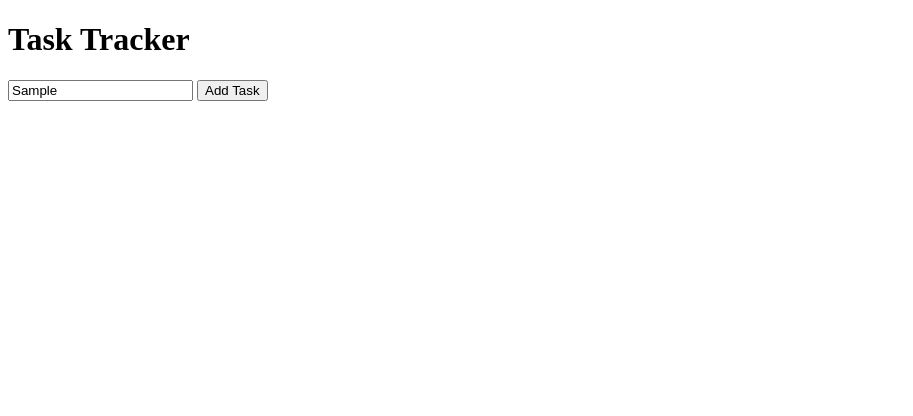
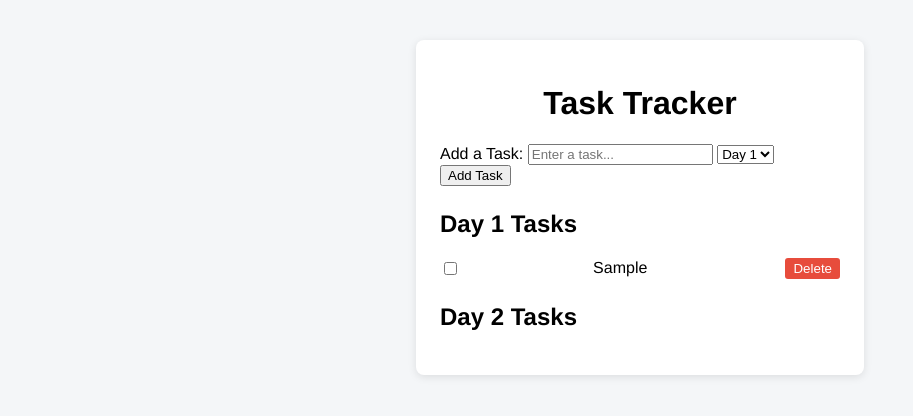
Before and after one commit to ergashruzehaji/Task-Tracker, a plain HTML site: page index.html in a window 1280 px wide. Both pictures are taken after typing "Sample" into the empty fields and a click on the button "Add Task". Shown: the whole page, without its empty margins (0-913 px from the left). Drawn offline with Linux system fonts and the light colour scheme.

Commit message:
Update index.html with new content

```diff
--- a/index.html
+++ b/index.html
@@ -1,23 +1,38 @@
-<!DOCTYPE html PUBLIC "-//W3C//DTD HTML 4.01//EN" "http://www.w3.org/TR/html4/strict.dtd">
-<html>
+<!DOCTYPE html>
+<html lang="en">
 <head>
-  <meta http-equiv="Content-Type" content="text/html; charset=utf-8">
+  <meta charset="UTF-8">
   <meta http-equiv="Content-Style-Type" content="text/css">
   <title>Task Tracker</title>
-  <meta name="Generator" content="Cocoa HTML Writer">
-  <meta name="CocoaVersion" content="2575.7">
-  <style type="text/css">
-    p.p1 {margin: 0.0px 0.0px 0.0px 0.0px; font: 12.0px Helvetica}
+  <meta name="viewport" content="width=device-width, initial-scale=1.0">
+  <style>
+    body { font-family: Helvetica, Arial, sans-serif; background: #f4f6f8; }
+    .container { max-width: 400px; margin: 40px auto; background: #fff; padding: 24px; border-radius: 8px; box-shadow: 0 2px 8px rgba(0,0,0,0.1);}
+    h1 { text-align: center; }
+    ul { list-style: none; padding: 0; }
+    li { display: flex; align-items: center; justify-content: space-between; margin: 6px 0; }
+    .completed span { text-decoration: line-through; color: #888; }
+    .delete-task { margin-left: 10px; background: #e74c3c; color: #fff; border: none; padding: 3px 8px; cursor: pointer; border-radius: 3px;}
+    .task-complete-toggle { margin-right: 8px; }
+    .section-title { margin-top: 24px; }
   </style>
 </head>
 <body>
   <div class="container">
     <h1>Task Tracker</h1>
     <form id="task-form">
+      <label for="task-input">Add a Task:</label>
       <input type="text" id="task-input" placeholder="Enter a task..." required />
+      <select id="day-select">
+        <option value="1">Day 1</option>
+        <option value="2" disabled>Day 2</option>
+      </select>
       <button type="submit">Add Task</button>
     </form>
-    <ul id="task-list"></ul>
+    <h2 class="section-title">Day 1 Tasks</h2>
+    <ul id="day1-list"></ul>
+    <h2 class="section-title">Day 2 Tasks</h2>
+    <ul id="day2-list"></ul>
   </div>
   <script src="script.js"></script>
 </body>
```
